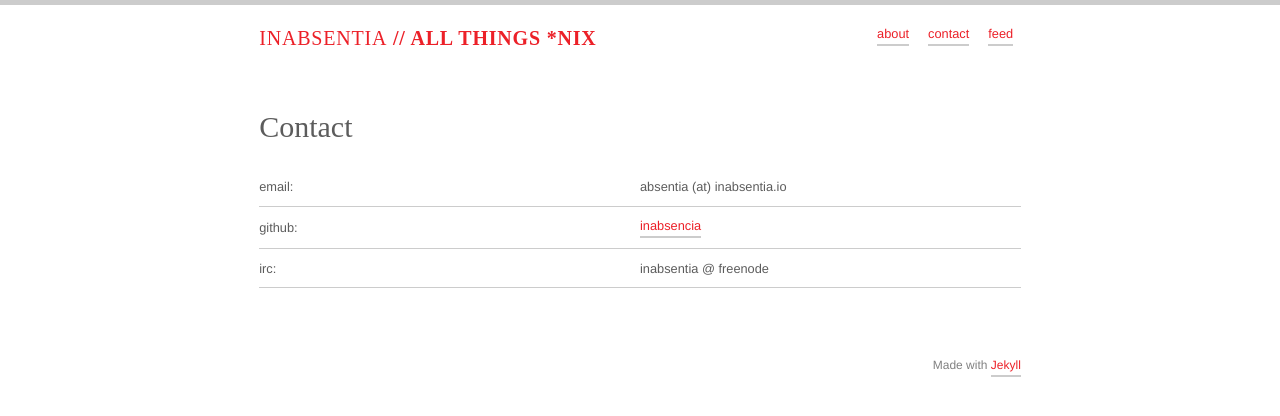
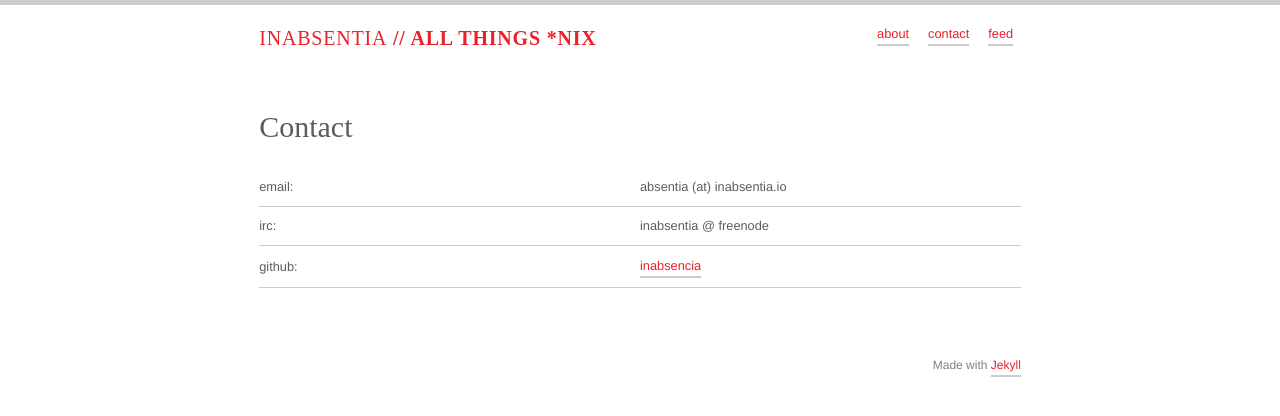
Before and after one commit to InAbsencia/inabsentia.io, a Jekyll site: the page built from src/contact.md, in a window 1280 px wide. Shown: the top 416 px of the page. Built offline with Jekyll 4.4.1, drawn with Linux system fonts in a browser that asks for light colours; some web fonts are replaced; comment, search, counter and statistics services are not loaded; part of the change alters nothing that is shown.

Commit message:
Fixing font

```diff
--- a/_config.yml
+++ b/_config.yml
@@ -7,7 +7,6 @@ url: #http://inabsentia.io
 baseurl: null
 
 google_analytics:
-# repo: https://code.fsociety.info
 
 # Build settings
 permalink   : /:year/:title/
@@ -49,17 +48,9 @@ gems:
 navbar:
   - slug : about
     title: About
-  - slug : code
-    title: Code
-  - slug : img
-    title: img
-  - slug : bin
-    title: bin
   - slug : contact
     title: contact
   - slug : feed
     title: feed
-  - slug : irc
-    title: irc
 
 exclude: ["gulp", "node_modules", "bower", "bower_components", "config.rb", "src", "Gemfile", "Gemfile.lock", ".rvmrc", ".rbenv-version", "package.json", "gulpfile.js", "README.md", "Rakefile", "changelog.md"]
--- a/src/_includes/nav.html
+++ b/src/_includes/nav.html
@@ -4,12 +4,6 @@
       <h1 class="logo"><a href="{{ '/' | prepend: site.baseurl }}"><span>{{ site.title }}</span> // all things *nix</a></h1>
     <ul class="navbar">
       <li><a href="{{ '/about' | prepend: site.baseurl }}">about</a></li>
-<!--
-      <li><a href="{{ 'https://code.fsociety.info' }}">code</a></li>
-      <li><a href="{{ 'https://h0st.fsociety.info' }}">img</a></li>
-      <li><a href="{{ 'https://bin.fsociety.info' }}">bin</a></li>
-      <li><a href="{{ 'https://fsociety.info/irc' }}">irc</a></li>
--->
       <li><a href="{{ '/contact' | prepend: site.baseurl }}">contact</a></li>
       <li><a href="{{ "/feed.xml" | prepend: site.baseurl }}" target="_blank">feed</a></li>
     </ul>
--- a/src/assets/scss/_envy.scss
+++ b/src/assets/scss/_envy.scss
@@ -1,4 +1,4 @@
 @font-face {
 	font-family: 'envy_code';
-	src: url('https://fsociety.info/assets/fonts/envy_code_r.ttf') format('truetype');
+	src: url('http://inabsentia.io/assets/fonts/envy_code_r.ttf') format('truetype');
 }
--- a/src/contact.md
+++ b/src/contact.md
@@ -5,5 +5,5 @@ permalink: /contact/
 ---
 
 | __email:__      | absentia (at) inabsentia.io                                               |
+| __irc:__        | inabsentia @ freenode                                                     |
 | __github:__     | [inabsencia](http://github.com/inabsencia/)                               |
-| __irc:__        | inabsentia @ freenode                                                     |
```
